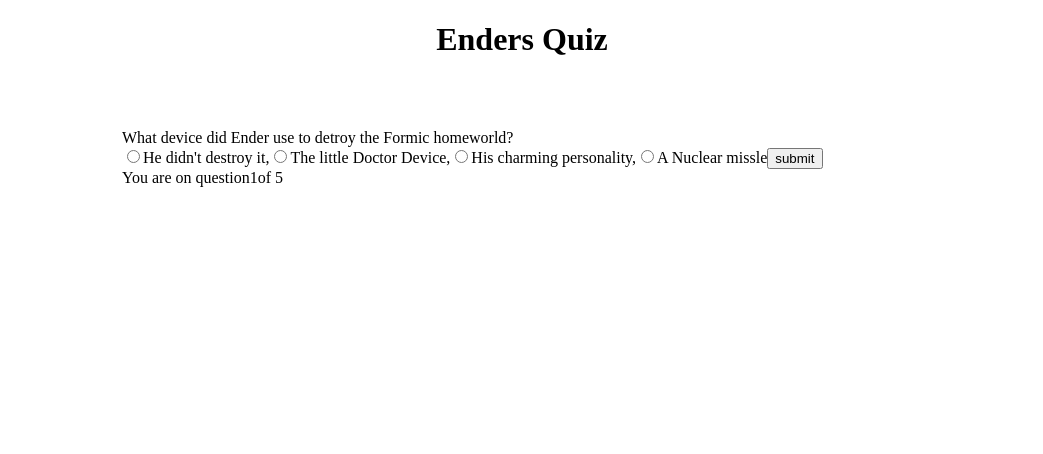
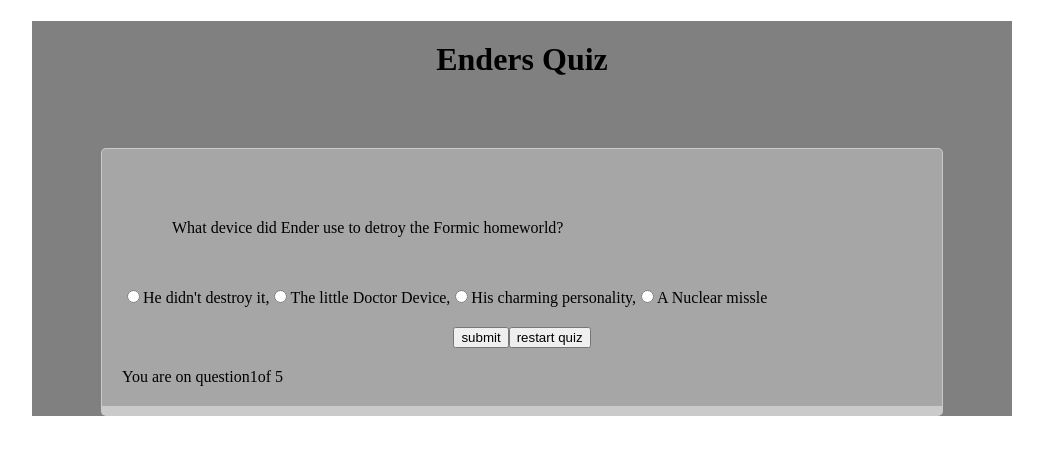
Before and after one commit to Kadinvanvalin/quiz-app-Enders-Game, a plain HTML site: page index.html in a window 1280 px wide. Both pictures are taken after a click on the button "submit". Shown: the whole page, without its empty margins (118-1161 px from the left). Drawn offline with nearby package versions, Linux system fonts and the light colour scheme.

Commit message:
added restart button

```diff
--- a/app.js
+++ b/app.js
@@ -70,7 +70,7 @@ var renderQuiz = function(state, ansElement, qElement, results) {
 
  });
   qElement.html(state.questions[state.i]);
-  ansElement.html(itemsHTML +'<button id="enterans" type="submit">submit</button>');
+  ansElement.html(itemsHTML +'<div class="text-center"><button id="enterans" type="submit">submit</button><button id="reset" type="submit">restart quiz</button></div>');
   results.html("You are on question" + (state.i+1)  + "of 5");
 
 };
@@ -90,6 +90,9 @@ function insultAns() {
 
       toastr.error(state.insults[state.i]);
 }
+$(document).on("click", "#reset", function(event){
+location.reload();
+});
 $(document).on("click", "#enterans", function(event){
   event.preventDefault();
   if($('input[name=options]:checked').val()===state.answers[state.i][0])
@@ -100,7 +103,7 @@ $(document).on("click", "#enterans", function(event){
   if (state.i >= 5){
     $(".quiz").html("");
     $(".results").html("");
-    $('.test').html("You got "+ state.rightAns +" out of 5 right");
+    $('.test').html("You got "+ state.rightAns +" out of 5 right  <button id='reset' type='submit'>restart quiz</button>");
   }
     else{renderQuiz(state, $('.test'), $(".quiz"), $(".results"));}
 
@@ -108,13 +111,6 @@ $(document).on("click", "#enterans", function(event){
 });
 
 
-// $('.submit').click(function(event) {
-// //    event.preventDefault();
-//   state.i++;
-//    renderQuiz(state, $('.test'),$(".questions"));
-//    console.log(state);
-
-// });
 
 
 
--- a/index.html
+++ b/index.html
@@ -8,12 +8,12 @@
 </head>
 <body>
 	<div class="column">
-		<h1>Enders Quiz</h1>
+		<h1 class="text-center">Enders Quiz</h1>
 		<div class="content ">
 
 		<form class="fa">
 			<div class="quiz "> <p>To begin quiz, please click the submit button</p></div>
-			<div class="test "><button id="js-quiz"type="submit">submit</button></div>
+			<div class="test "><button id="js-quiz" type="submit">submit</button></div>
 			<div class="results "></div>
 
 		</form>
--- a/main.css
+++ b/main.css
@@ -7,6 +7,7 @@
     display: block;
     margin: 0 auto;
     padding: 0 10px;
+    background-color: grey;
 }
 .content {
     position: relative;
@@ -24,7 +25,12 @@
 	visibility: hidden;
 }
 
-h1{
+.text-center{
 text-align: center;
+padding:20px;
 
 }
+.quiz{
+	margin: 50px;
+
+}
```
